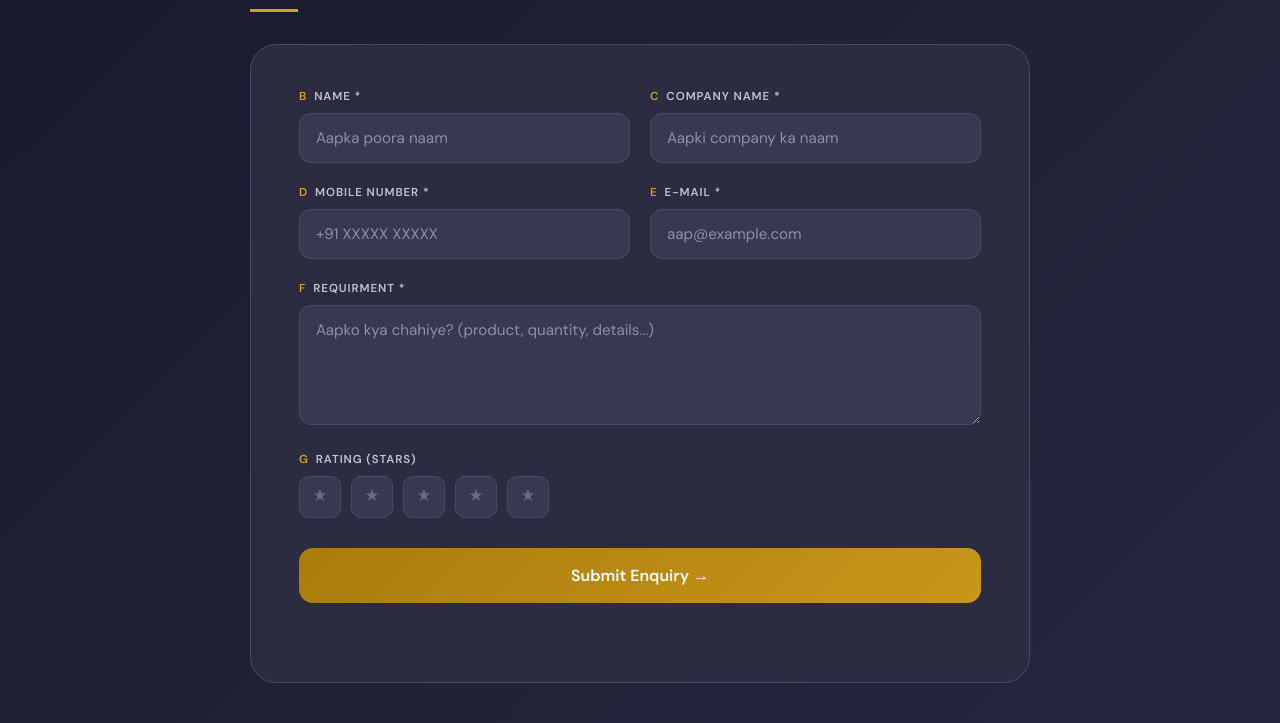
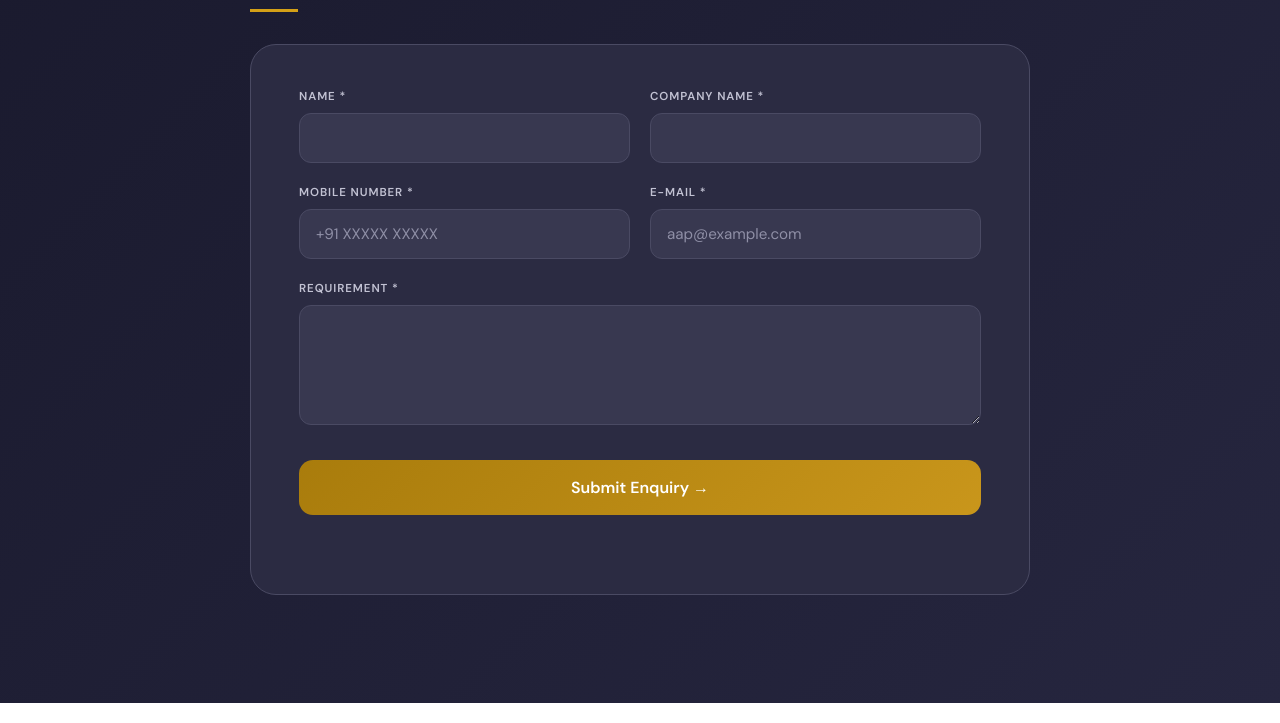
Before and after one commit to vinu910/enquiry_form, a plain HTML site: page index.html in a window 1280 px wide. Shown: the part 97-820 px from the top of the page. Drawn offline with nearby package versions, Linux system fonts and the light colour scheme.

Commit message:
Add files via upload

```diff
--- a/index.html
+++ b/index.html
@@ -52,7 +52,6 @@
     text-transform: uppercase;
     color: #c2c2d3;
   }
-  .sme-label b { margin-right: 7px; color: var(--sme-gold); font-weight: 600; }
   .sme-input, .sme-textarea {
     width: 100%;
     padding: 14px 16px;
@@ -71,21 +70,6 @@
     border-color: var(--sme-gold);
     box-shadow: 0 0 0 3px rgba(212, 160, 23, .25);
   }
-  .sme-stars { display: flex; gap: 10px; }
-  .sme-star {
-    width: 42px; height: 42px;
-    font-size: 1.05rem;
-    line-height: 1;
-    color: #6b6b85;
-    background: var(--sme-field);
-    border: 1px solid var(--sme-line);
-    border-radius: 10px;
-    cursor: pointer;
-    transition: color .12s, border-color .12s, background .12s;
-  }
-  .sme-star:hover { border-color: var(--sme-gold); }
-  .sme-star.on { color: var(--sme-gold); border-color: var(--sme-gold); background: rgba(212, 160, 23, .12); }
-  .sme-star:focus-visible { outline: 3px solid rgba(212, 160, 23, .5); outline-offset: 2px; }
   .sme-submit {
     display: block;
     width: 100%;
@@ -123,40 +107,29 @@
     <form class="sme-card" id="smeForm" novalidate>
       <div class="sme-row">
         <div class="sme-field">
-          <label class="sme-label" for="smeName"><b>B</b>Name *</label>
-          <input class="sme-input" id="smeName" name="name" type="text" placeholder="Aapka poora naam" autocomplete="name" required>
+          <label class="sme-label" for="smeName">Name *</label>
+          <input class="sme-input" id="smeName" name="name" type="text" autocomplete="name" required>
         </div>
         <div class="sme-field">
-          <label class="sme-label" for="smeCompany"><b>C</b>Company Name *</label>
-          <input class="sme-input" id="smeCompany" name="company" type="text" placeholder="Aapki company ka naam" autocomplete="organization" required>
+          <label class="sme-label" for="smeCompany">Company Name *</label>
+          <input class="sme-input" id="smeCompany" name="company" type="text" autocomplete="organization" required>
         </div>
       </div>
 
       <div class="sme-row">
         <div class="sme-field">
-          <label class="sme-label" for="smeMobile"><b>D</b>Mobile Number *</label>
+          <label class="sme-label" for="smeMobile">Mobile Number *</label>
           <input class="sme-input" id="smeMobile" name="mobile" type="tel" inputmode="tel" placeholder="+91 XXXXX XXXXX" autocomplete="tel" required>
         </div>
         <div class="sme-field">
-          <label class="sme-label" for="smeEmail"><b>E</b>E-Mail *</label>
+          <label class="sme-label" for="smeEmail">E-Mail *</label>
           <input class="sme-input" id="smeEmail" name="email" type="email" placeholder="aap@example.com" autocomplete="email" required>
         </div>
       </div>
 
       <div class="sme-field">
-        <label class="sme-label" for="smeReq"><b>F</b>Requirment *</label>
-        <textarea class="sme-textarea" id="smeReq" name="requirement" placeholder="Aapko kya chahiye? (product, quantity, details...)" required></textarea>
-      </div>
-
-      <div class="sme-field" style="margin-bottom:0">
-        <span class="sme-label" id="smeRatingLabel"><b>G</b>Rating (Stars)</span>
-        <div class="sme-stars" role="group" aria-labelledby="smeRatingLabel" id="smeStars">
-          <button type="button" class="sme-star" data-v="1" aria-label="1 star">★</button>
-          <button type="button" class="sme-star" data-v="2" aria-label="2 stars">★</button>
-          <button type="button" class="sme-star" data-v="3" aria-label="3 stars">★</button>
-          <button type="button" class="sme-star" data-v="4" aria-label="4 stars">★</button>
-          <button type="button" class="sme-star" data-v="5" aria-label="5 stars">★</button>
-        </div>
+        <label class="sme-label" for="smeReq">Requirement *</label>
+        <textarea class="sme-textarea" id="smeReq" name="requirement" required></textarea>
       </div>
 
       <!-- spam se bachne ke liye (hide rehta hai) -->
@@ -170,23 +143,11 @@
 
 <script>
 (function () {
-  // ⚠️ Yaha apna Google Apps Script "Web app URL" paste karo (/exec par khatam hone wala)
   var SCRIPT_URL = "https://script.google.com/macros/s/AKfycbwaN5nKPomrqZJIy38qEd-ToPLzneDhfM-MEmzIVHCn0ul78BTkRFhk_DzbayKFx9GY/exec";
 
   var form = document.getElementById("smeForm");
   var btn = document.getElementById("smeBtn");
   var msg = document.getElementById("smeMsg");
-
-  var stars = document.querySelectorAll("#smeStars .sme-star");
-  var rating = 0;
-  function paint(n) {
-    stars.forEach(function (s) { s.classList.toggle("on", Number(s.dataset.v) <= n); });
-  }
-  stars.forEach(function (s) {
-    s.addEventListener("click", function () { rating = Number(s.dataset.v); paint(rating); });
-    s.addEventListener("mouseenter", function () { paint(Number(s.dataset.v)); });
-  });
-  document.getElementById("smeStars").addEventListener("mouseleave", function () { paint(rating); });
 
   function show(text, cls) { msg.className = "sme-msg " + (cls || ""); msg.textContent = text; }
 
@@ -206,7 +167,6 @@
     if (!/^[^\s@]+@[^\s@]+\.[^\s@]+$/.test(email)) return show("Sahi e-mail daalein.", "err");
     if (!requirement) return show("Apni requirement likhein.", "err");
     if (form.website.value) return; // bot
-    if (SCRIPT_URL.indexOf("PASTE_YOUR") !== -1) return show("SCRIPT_URL abhi set nahi hai.", "err");
 
     btn.disabled = true;
     btn.textContent = "Bhej rahe hain...";
@@ -216,12 +176,10 @@
       method: "POST",
       mode: "no-cors",
       headers: { "Content-Type": "text/plain;charset=utf-8" },
-      body: JSON.stringify({ name: name, company: company, mobile: digits, email: email, requirement: requirement, rating: rating || "" })
+      body: JSON.stringify({ name: name, company: company, mobile: digits, email: email, requirement: requirement })
     }).then(function () {
       show("Dhanyavaad! Aapki enquiry mil gayi hai. Hum jaldi sampark karenge.", "ok");
       form.reset();
-      rating = 0;
-      paint(0);
     }).catch(function () {
       show("Submit nahi hua. Internet check karke dobara koshish karein.", "err");
     }).finally(function () {
```
Also changed, not shown: enquiry form.txt.
